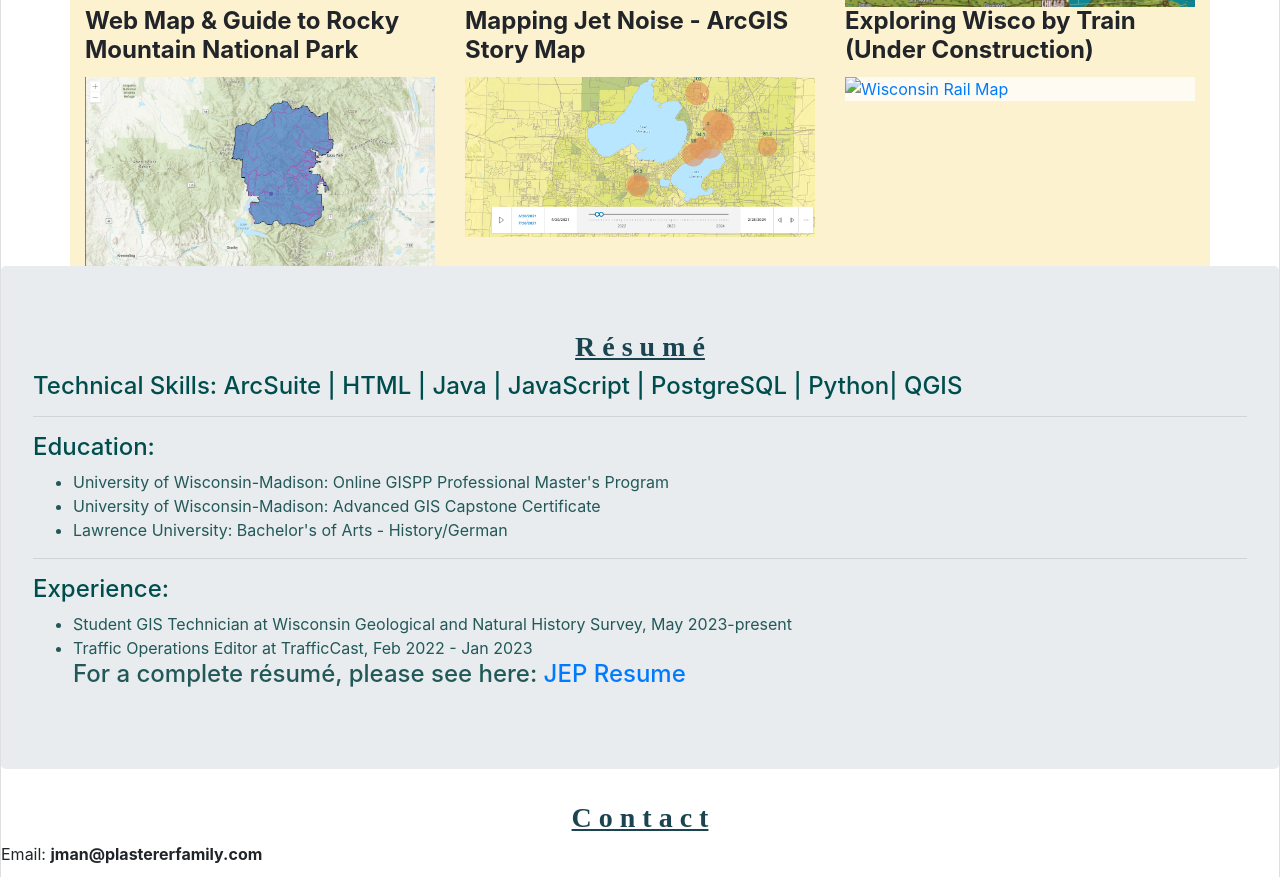
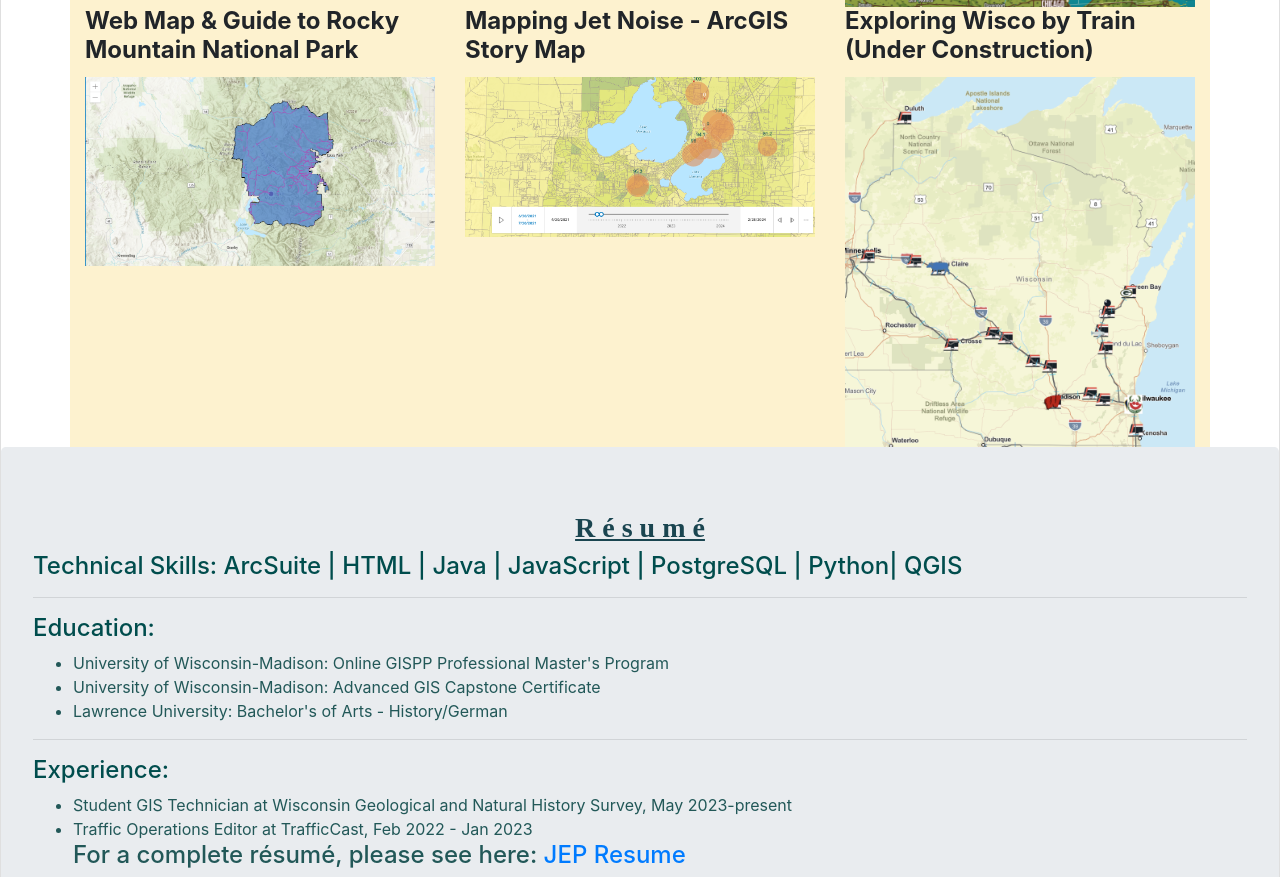
Before and after one commit to LumberJack19/Plasterer-778-Portfolio, a plain HTML site: page index.html in a window 1280 px wide. Shown: the part 1022-1899 px from the top of the page. Drawn offline with Linux system fonts and the light colour scheme.

```diff
--- a/index.html
+++ b/index.html
@@ -106,7 +106,7 @@
 						<h4 class="card-title"><b>Exploring Wisco by Train (Under Construction)</b></h4>
 						<div class="thumbnail portfolio-thumbnail">
 							<a href="portfolio/jet-noise_story-map.html">
-								<img src="assets/WiscoRail.png.png" alt="Wisconsin Rail Map" />
+								<img src="assets/WiscoRail.png" alt="Wisconsin Rail Map" />
 							</a>
 							</div>
 					</div>
```
